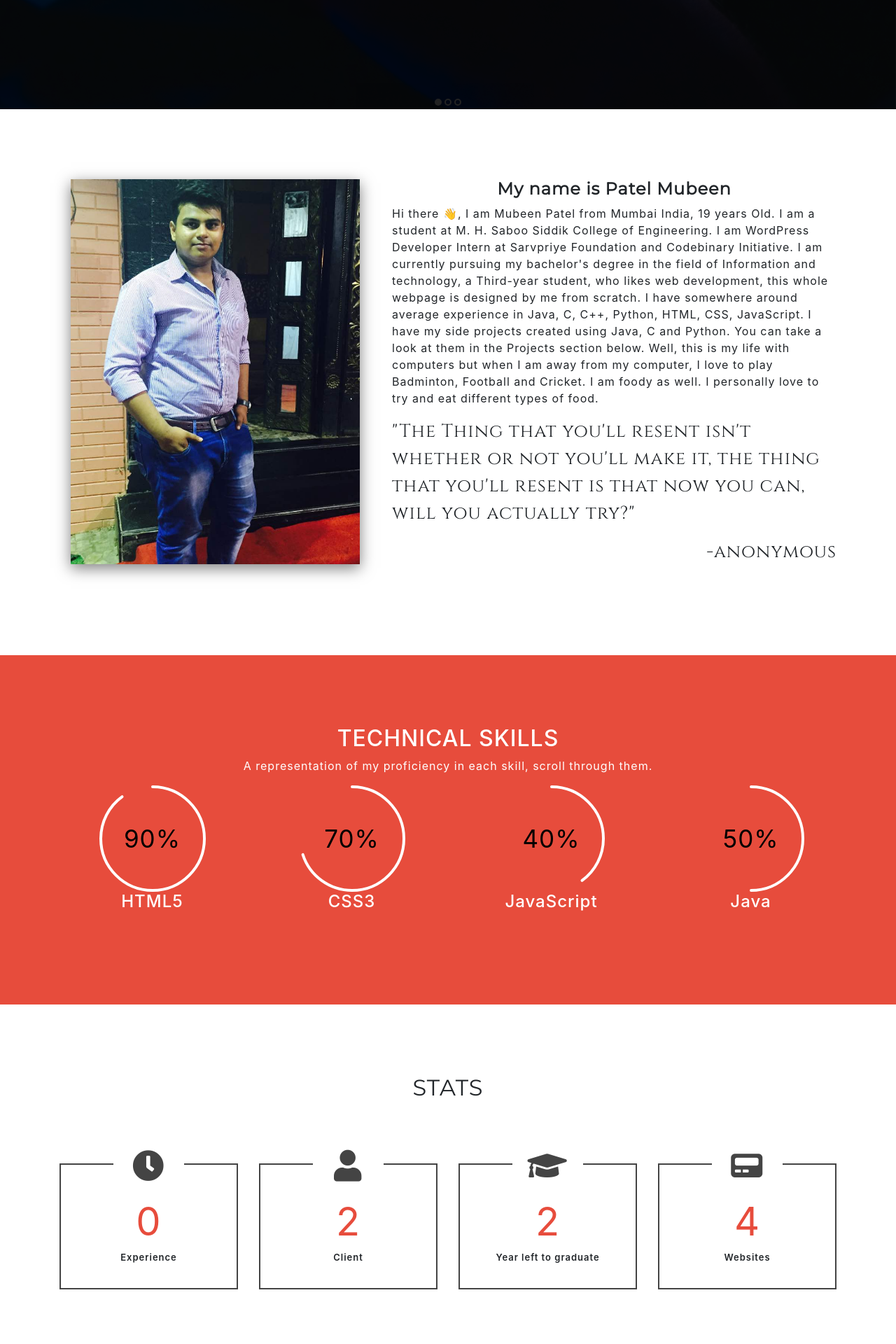
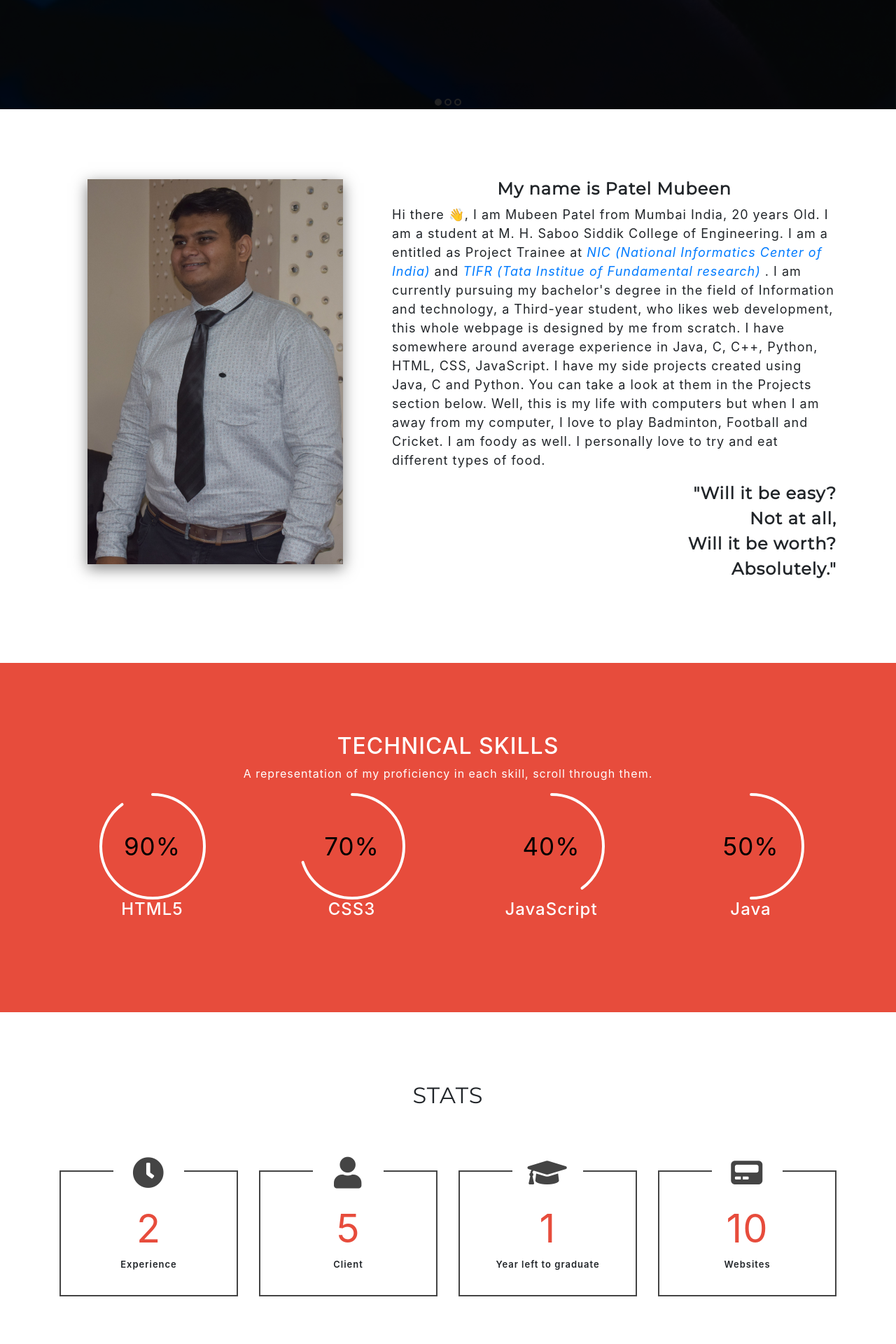
Before and after one commit to mubeenpatel99/mubeenpatel99.github.io, a PHP site: page / in a window 1280 px wide. Shown: the part 734-2654 px from the top of the page at 70% size. Run offline with PHP 8.4, Linux system fonts and the light colour scheme; some libraries are stand-ins or nearby versions.

Commit message:
updated my portfolio

```diff
--- a/css/style.css
+++ b/css/style.css
@@ -155,8 +155,10 @@ button:focus {
 }
 
 .qoute {
-    font-size: 26px;
-    font-family: 'Cinzel';
+    text-align: right;
+    font-size: 24px;
+    font-weight: bolder;
+    font-family: 'Montserrat';
 }
 
 .skillsSection,
--- a/index.html
+++ b/index.html
@@ -83,18 +83,21 @@
         <div class="container">
             <div class="row">
                 <div class="col-md-5 justify-content-center text-center img-responsive">
-                    <img class="aboutImage" src="./images/self-1.jpg" alt="">
+                    <img class="aboutImage" src="./images/about-me.jpg" alt="">
                 </div>
                 <div class="col-md-7">
                     <h4 class="Head text-center">My name is Patel Mubeen</h4>
 
-                    <p>Hi there 👋, I am Mubeen Patel from Mumbai India, 19 years Old. I am a student at M. H. Saboo Siddik College of Engineering. I am WordPress Developer Intern at Sarvpriye Foundation and Codebinary Initiative. I am currently pursuing
-                        my bachelor's degree in the field of Information and technology, a Third-year student, who likes web development, this whole webpage is designed by me from scratch. I have somewhere around average experience in Java, C, C++, Python,
-                        HTML, CSS, JavaScript. I have my side projects created using Java, C and Python. You can take a look at them in the Projects section below. Well, this is my life with computers but when I am away from my computer, I love to play
-                        Badminton, Football and Cricket. I am foody as well. I personally love to try and eat different types of food.</p>
-                    <p class="qoute">"The Thing that you'll resent isn't whether or not you'll make it, the thing that you'll resent is that now you can, will you actually try?"
+                    <p style="font-size: 18px;">Hi there 👋, I am Mubeen Patel from Mumbai India, 20 years Old. I am a student at M. H. Saboo Siddik College of Engineering. I am a entitled as Project Trainee at <i><a href="https://www.nic.in/">NIC (National Informatics Center of India)</a></i>                        and <i>
+                        <a href="https://main.tifr.res.in/">
+                            TIFR (Tata Institue of
+                                Fundamental research)
+                        </a>
+                    </i>. I am currently pursuing my bachelor's degree in the field of Information and technology, a Third-year student, who likes web development, this whole webpage is designed by me from scratch. I have somewhere around average experience
+                        in Java, C, C++, Python, HTML, CSS, JavaScript. I have my side projects created using Java, C and Python. You can take a look at them in the Projects section below. Well, this is my life with computers but when I am away from my
+                        computer, I love to play Badminton, Football and Cricket. I am foody as well. I personally love to try and eat different types of food.</p>
+                    <p class="qoute">"Will it be easy?<br>Not at all,<br>Will it be worth?<br>Absolutely."
                     </p>
-                    <p class="qoute text-right">-anonymous</p>
                 </div>
             </div>
         </div>
@@ -200,7 +203,7 @@
                                 <i class="fa fa-clock"></i>
                             </div>
                             <div class="sqaureContent">
-                                <h4>0</h4>
+                                <h4>2</h4>
                                 <h3>Experience</h3>
                             </div>
                         </div>
@@ -214,7 +217,7 @@
                                 <i class="fas fa-user"></i>
                             </div>
                             <div class="sqaureContent">
-                                <h4>2</h4>
+                                <h4>5</h4>
                                 <h3>Client</h3>
                             </div>
                         </div>
@@ -228,7 +231,7 @@
                                 <i class="fas fa-graduation-cap"></i>
                             </div>
                             <div class="sqaureContent">
-                                <h4>2</h4>
+                                <h4>1</h4>
                                 <h3>Year left to graduate</h3>
                             </div>
                         </div>
@@ -242,7 +245,7 @@
                                 <i class="fas fa-pager"></i>
                             </div>
                             <div class="sqaureContent">
-                                <h4>4</h4>
+                                <h4>10</h4>
                                 <h3>Websites</h3>
                             </div>
                         </div>
@@ -313,6 +316,23 @@
             <div class="row">
                 <div class="Itemscontainer">
                     <ul class="items text-center">
+                        <li onclick="" class="col-xs-6 col-sm-3 col-md-3 col-lg-3" data-aos="zoom-in" data-aos-delay="200">
+                            <div class="item">
+                                <img src="./images/projects/thumbnails/TODO.png" alt="">
+                                <div class="icons">
+                                    <a href="./images/projects/TODO.png" title="View Image" class="openButton" data-fancybox data-caption="This is an amazing TODO list management application built in Vanilla JavaScript.">
+                                        <i class="fa fa-search" aria-hidden="true"></i>
+                                    </a>
+                                    <a href="https://github.com/mubeenpatel99/TODO-using-vanilla-JS" target="_blank" title="Open Link" class="projectLink">
+                                        <i class="fa fa-link" aria-hidden="true"></i>
+                                    </a>
+                                </div>
+                                <div class="imageOverlay"></div>
+                            </div>
+                            <div class="info">
+                                <p>Tic Tac Toe Andriod</p>
+                            </div>
+                        </li>
                         <li onclick="" class="col-xs-6 col-sm-3 col-md-3 col-lg-3" data-aos="zoom-in" data-aos-delay="200">
                             <div class="item">
                                 <img src="./images/projects/thumbnails/tic-tac-toe-android.png" alt="">
```
Also changed, not shown: images/about-me.jpg (added), images/projects/TODO.png (added), images/projects/thumbnails/TODO.png (added).
